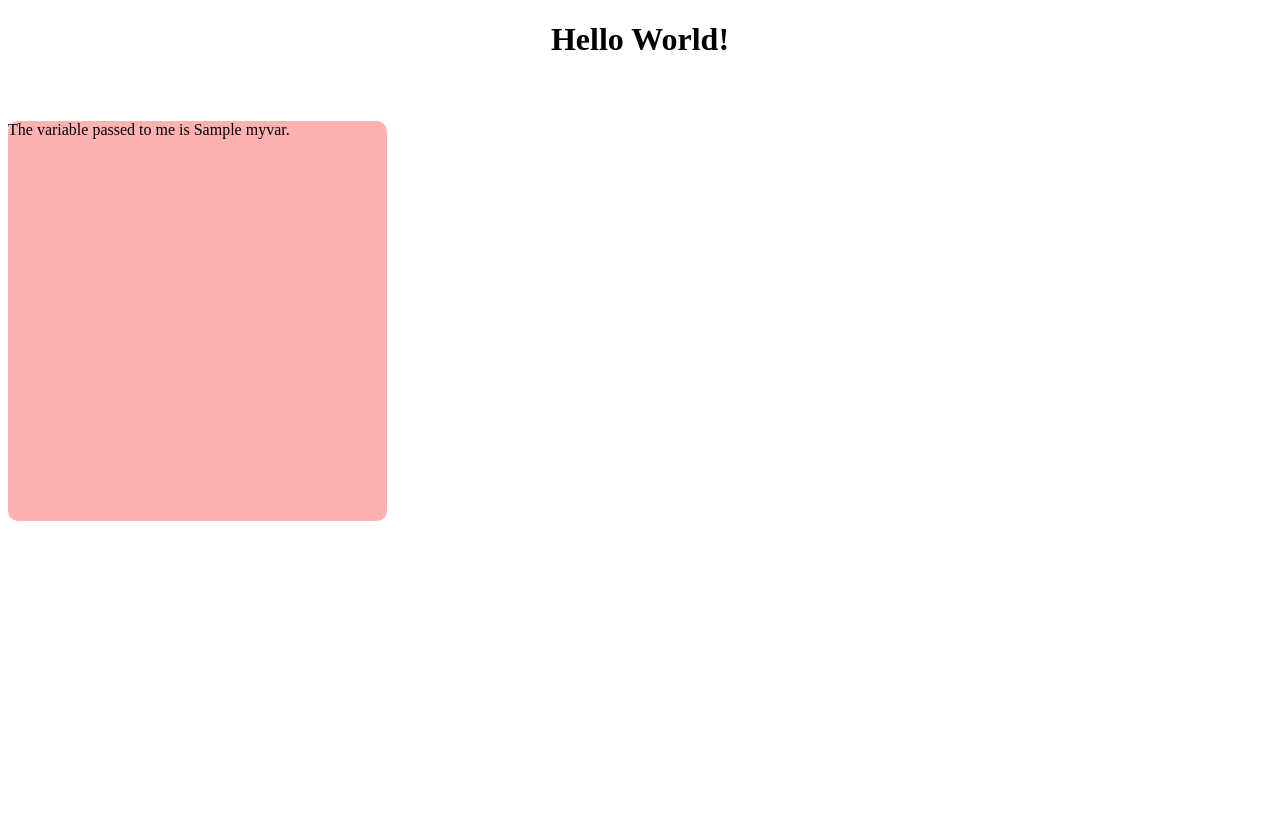
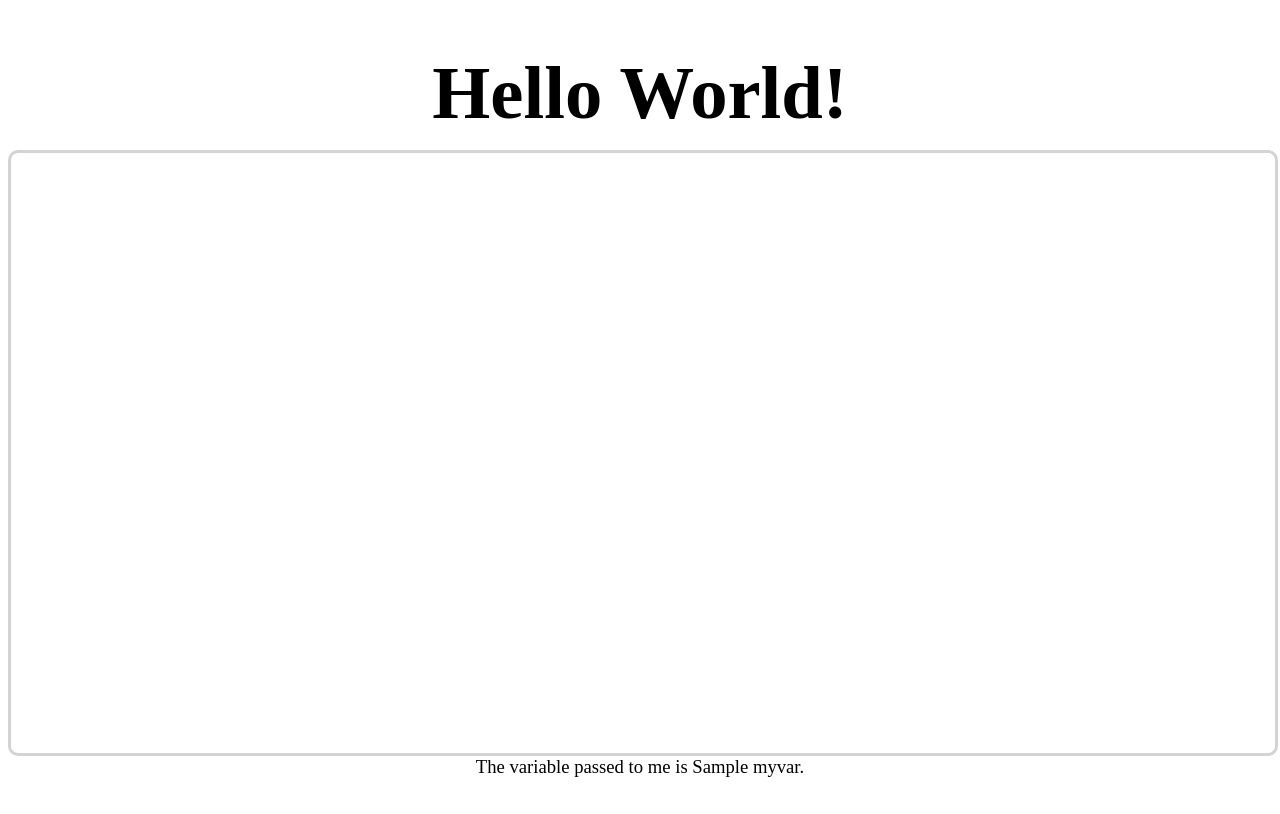
Before and after one commit to gaberosser/dite-egocentric, a Django app: template geodjango/traveltime/templates/traveltime/graph1.html in a window 1280 px wide. Before the commit the page ends 521 px from the top, so only its background shows below. Run offline with Django 3.2, Linux system fonts and the light colour scheme; tables that the repository leaves empty hold one stand-in row (values such as "Sample post"); the template is opened without the code that fills it: values that come from a table or form of the project are taken from there, most other values are stand-ins (such as "Sample title", 1, 10 or a date in 2020); parts of the project's set-up code (start-up, migrations or seed data) failed here and were passed over.

Commit message:
Modified primary CSS to add more appropriate styling. Added to graph1 view, now supports scaling and translation. Added temp get url, doesn't do much right now.

```diff
--- a/geodjango/traveltime/static/primary.css
+++ b/geodjango/traveltime/static/primary.css
@@ -1,5 +1,39 @@
 
 .mainbody{  margin-left: auto;margin-right: auto; width:960px}
+
+/* Simple stacked */
+.grLayout_header{
+	background-color:white;
+	width:100%;
+	height:100px;
+    font-size: 28pt;
+	text-align: center;
+	vertical-align: middle;
+    border-radius: 10px;
+}
+.grLayout_main{
+    width:100%;
+    height:600px;
+    border-radius: 10px;
+    border-style:solid;
+    border-color: #d3d3d3;
+    background-color:white;
+}
+.grLayout_footer{
+	background-color:white;
+	width:100%;
+	height:50px;
+    font-size: 14pt;
+	text-align: center;
+	vertical-align: middle;
+    border-radius: 10px;
+}
+svg.grLayout_svg{
+    /*width: 90%;*/
+    /*height: 90%;*/
+    display: block;
+    margin: auto;
+}
 
 /*	Layout 1	*/
 .Layout1_1{ width:33.3%; background-color:Red;  height:400px; float:left;}
--- a/geodjango/traveltime/templates/traveltime/graph1.html
+++ b/geodjango/traveltime/templates/traveltime/graph1.html
@@ -3,13 +3,13 @@
 <html>
 <head>
     <script type="text/javascript" src="{{ STATIC_URL }}d3.min.js"></script>
-    <title></title>
+    <title>Dite egocentric</title>
 </head>
 <body>
 <link href='{{ STATIC_URL }}primary.css' rel='stylesheet' type='text/css' />
-<div class=Layout2_header id="top_bar"> <h1>Hello World!</h1> </div>
-<div class=Layout2_1 id="left_bar">The variable passed to me is {{ myvar }}.</div>
-<div class=Layout2_2 id="right_bar"></div>
+<div class=grLayout_header id="top_bar"> <h1>Hello World!</h1> </div>
+<div class=grLayout_main id="main_box"></div>
+<div class=grLayout_footer id="footer_bar">The variable passed to me is {{ myvar }}.</div>
 
 
 <script>
@@ -17,38 +17,40 @@
     var textData = {{ textData|safe }};
     var pois = {{ pois|safe }};
 
-    var width = 960,
-        height = 1160;
+    var width = 600,
+        height = 800;
 
-    var svg = d3.select("#right_bar").append("svg")
-        .attr("width", width)
-        .attr("height", height);
+    var zoom = d3.behavior.zoom()
+        .scaleExtent([0.1, 10])
+        .on("zoom", zoomed);
 
-//    var bodySelection = d3.select("#left_bar");
-//    var svgSelection = bodySelection.append("svg")
-//        .attr("width", 50)
-//        .attr("height", 50);
-//    var circleSelection = svgSelection.append("circle")
-//        .attr("cx", 25)
-//        .attr("cy", 25)
-//        .attr("r", 25)
-//        .style("fill", "purple");
+    function zoomed() {
+      container.attr("transform", "translate(" + d3.event.translate + ")scale(" + d3.event.scale + ")");
+    }
 
-    var p = d3.select("body").selectAll("p")
-        .data(textData)
-        .enter()
-        .append("p")
-        .text(function(d) { return d; })
-        .style("font-size", "6pt")
-            .transition()
-            .style("font-size", "26pt");
+    var svg = d3.select("#main_box").append("svg")
+        .attr("class", "grLayout_svg")
+        .attr("width", "100%")
+        .attr("height", "100%")
+        .call(zoom)
+        .append("g"); // group - any transformations will be applied to all child elements
 
-    var divSelection = d3.select("#left_bar");
+    var rect = svg.append("rect")
+        .attr("width", "100%")
+        .attr("height", "100%")
+        .style("fill", "none")
+        .style("pointer-events", "all");
+
+    var bbox = rect.node().getBBox();
+
+    var container = svg.append("g");
+
+    var divSelection = d3.select("#footer_bar");
     var svgSelection = divSelection.append("svg")
         .attr("width", 100)
         .attr("height", 100);
 
-    svgSelection.selectAll("circle")
+    svgSelection.selectAll("circl")
         .data(data)
         .enter().append("circle")
         .attr("cx", function(d) { return d.x; })
@@ -57,15 +59,43 @@
             .transition()
             .attr("r", 25);
 
-    var projection = d3.geo.mercator()
-            .translate([width/2, height/2])
-            .center([1.5, 51.5])
-            .scale([2000]);
+    var projection = d3.geo.albers()
+            .center([1.9, 51.3])
+            .rotate([4.4, 0])
+            .scale([6000])
+            .translate([bbox.width/2, bbox.height/2]);
     var path = d3.geo.path().projection(projection);
 
+    var tt_max = 240.0;
+//    for (var i = 0; i < pois.length; i++) {
+//        tt_min = Math.min(tt_min, Math.min(pois[i].properties.travel_time));
+//        tt_max = Math.max(tt_max, Math.max(pois[i].properties.travel_time));
+//    }
+
+    var pnt = d3.geo.path().projection(projection).pointRadius(1.0);
+    var pntColour = d3.scale.linear()
+            .domain([0.0, tt_max])
+            .range(["#0000FF", "#FF0000"]);
+
+    paths = container.append("g")
+            .selectAll("points")
+            .data(pois)
+            .enter()
+            .append("path")
+            .attr("d", function(d) { return pnt(d.geometry); })
+            .attr("stroke", "none")
+            .style("fill", function (d) { return pntColour(d.properties.travel_time) })
+            .attr("opacity", 0.1)
+                .transition()
+                .delay(500)
+                .duration(2500)
+                .each("start", function() { d3.select(this).attr("opacity", 0.1); })
+                .attr("opacity", 0.75);
+
+
     d3.json("{{ STATIC_URL }}subunits.json", function(json) {
-//      if (error) return console.error(error);
-        var paths = svg.selectAll("path")
+        var paths = container.append("g")
+            .selectAll("path")
             .data(json.features)
             .enter()
             .append("path")
@@ -74,30 +104,6 @@
             .attr("stroke", "black");
     });
 
-    console.log(pois[1]);
-    var tt_min = 1000.0;
-    var tt_max = 0.0;
-    for (var i = 0; i < pois.length; i++) {
-        tt_min = Math.min(tt_min, Math.min(pois[i].properties.travel_time));
-        tt_max = Math.max(tt_max, Math.max(pois[i].properties.travel_time));
-    }
-    console.log(tt_min, tt_max);
-
-
-    var pnt = d3.geo.path().projection(projection).pointRadius(1.0);
-    var pntColour = d3.scale.linear()
-            .domain([0.0, tt_max])
-            .range(["#0000FF", "#FF0000"]);
-
-    paths = svg.selectAll("points")
-            .data(pois)
-            .enter()
-            .append("path")
-            .attr("d", function(d) { return pnt(d.geometry); })
-            .attr("stroke", "none")
-            .attr("opacity", 0.75)
-            .style("fill", function (d) { return pntColour(d.properties.travel_time) });
-
 
 </script>
 </body>
--- a/geodjango/traveltime/urls.py
+++ b/geodjango/traveltime/urls.py
@@ -6,6 +6,7 @@ urlpatterns = [
     # ex: /polls/
     url(r'^$', views.home, name='home'),
     url(r'^graph1/$', views.d3_sandbox, name='graph1'),
+    url(r'^async_pois/$', views.d3_async_pois, name='async_pois'),
     # # ex: /polls/5/
     # url(r'^(?P<question_id>[0-9]+)/$', views.detail, name='detail'),
     # # ex: /polls/5/results/
```
Also changed, not shown: geodjango/traveltime/views.py (+10 -0 lines).
